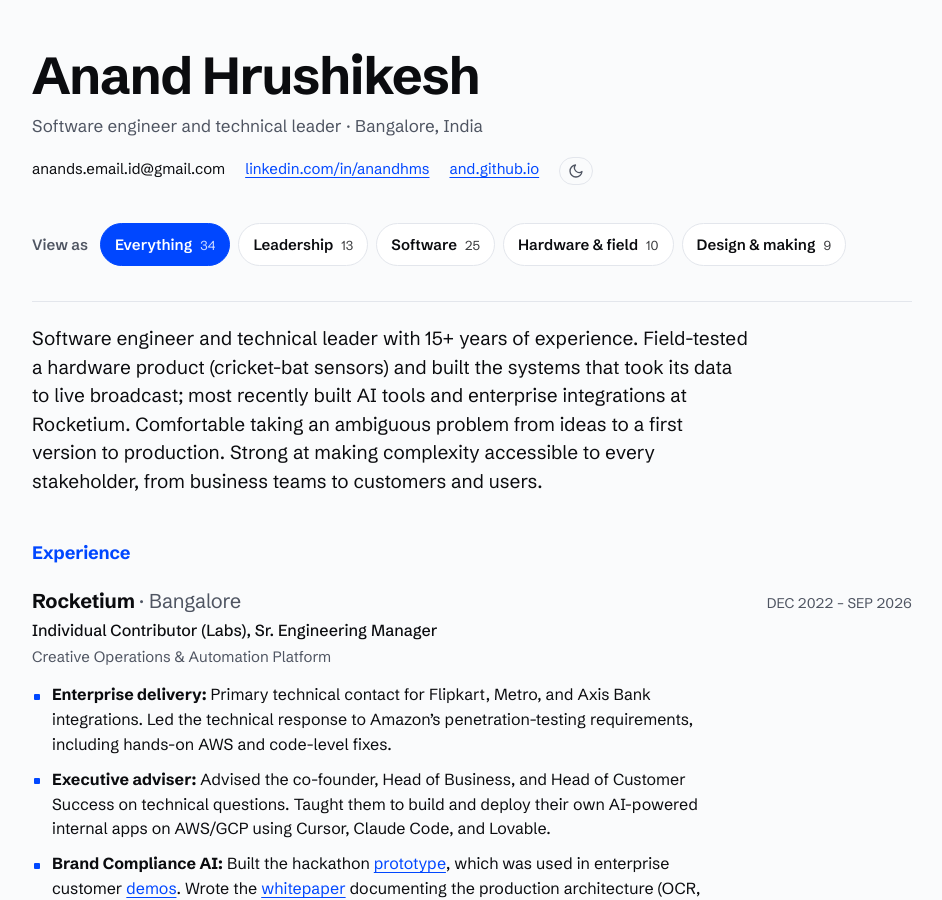
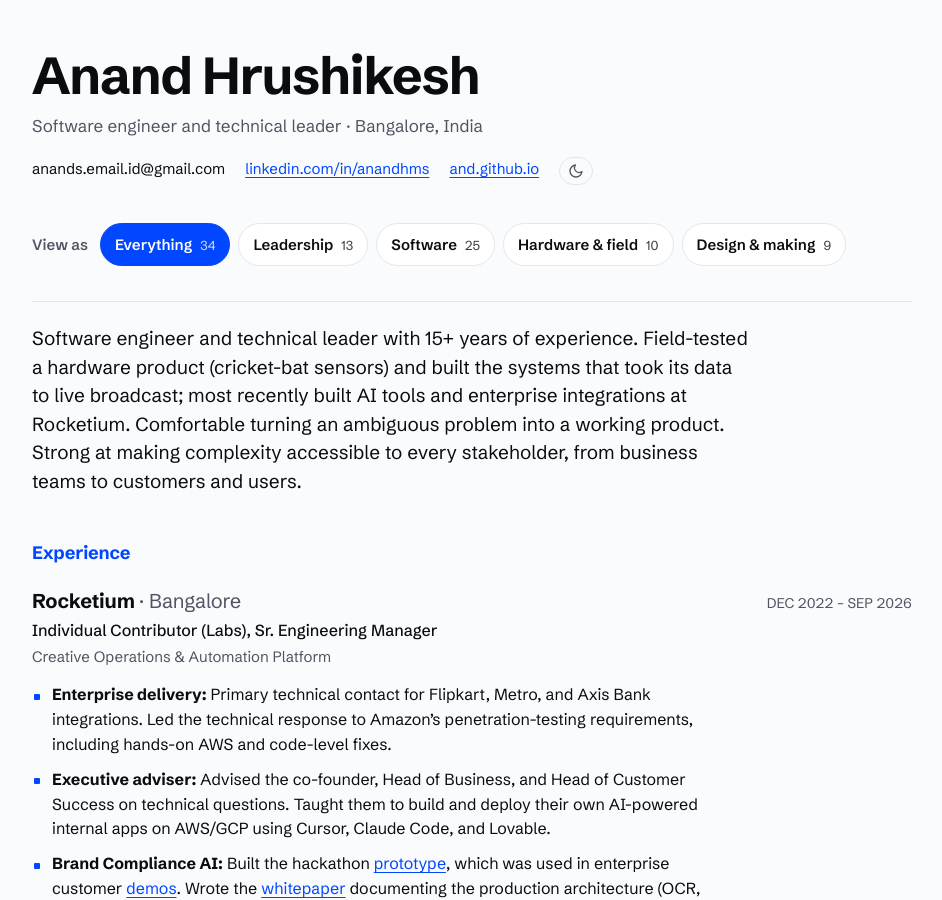
Before and after one commit to and/and.github.io, a Jekyll site: the page resume/index.html, which Jekyll copies as it is, in a window 1280 px wide and 900 px high. Shown: the whole window, without its empty margins (168-1110 px from the left). Built offline with Jekyll 4.4.1, drawn with Linux system fonts in a browser that asks for light colours.

Commit message:
Resume summary: 'Comfortable turning an ambiguous problem into a working product.'
Co-Authored-By: Claude Sonnet 5.5 <noreply@anthropic.com>
Claude-Session: https://claude.ai/code/session_01MuwebNEXBFxCrvNjpbsvNM

```diff
--- a/resume/index.html
+++ b/resume/index.html
@@ -210,7 +210,7 @@ a:hover { text-decoration-thickness: 2px; }
 
   <main id="panel" role="tabpanel" aria-labelledby="tab-all">
     <div class="lens" aria-live="polite">
-      <p class="lens-summary" id="lens-summary">Software engineer and technical leader with 15+ years of experience. Field-tested a hardware product (cricket-bat sensors) and built the systems that took its data to live broadcast; most recently built AI tools and enterprise integrations at Rocketium. Comfortable taking an ambiguous problem from ideas to a first version to production. Strong at making complexity accessible to every stakeholder, from business teams to customers and users.</p>
+      <p class="lens-summary" id="lens-summary">Software engineer and technical leader with 15+ years of experience. Field-tested a hardware product (cricket-bat sensors) and built the systems that took its data to live broadcast; most recently built AI tools and enterprise integrations at Rocketium. Comfortable turning an ambiguous problem into a working product. Strong at making complexity accessible to every stakeholder, from business teams to customers and users.</p>
       <p class="lens-note" id="lens-note" hidden></p>
       <p class="lens-meta" id="lens-meta" hidden></p>
     </div>
@@ -464,7 +464,7 @@ a:hover { text-decoration-thickness: 2px; }
 (function () {
   var LENS = {
     all: {
-      s: "Software engineer and technical leader with 15+ years of experience. Field-tested a hardware product (cricket-bat sensors) and built the systems that took its data to live broadcast; most recently built AI tools and enterprise integrations at Rocketium. Comfortable taking an ambiguous problem from ideas to a first version to production. Strong at making complexity accessible to every stakeholder, from business teams to customers and users.",
+      s: "Software engineer and technical leader with 15+ years of experience. Field-tested a hardware product (cricket-bat sensors) and built the systems that took its data to live broadcast; most recently built AI tools and enterprise integrations at Rocketium. Comfortable turning an ambiguous problem into a working product. Strong at making complexity accessible to every stakeholder, from business teams to customers and users.",
       n: ""
     },
     lead: {
```
